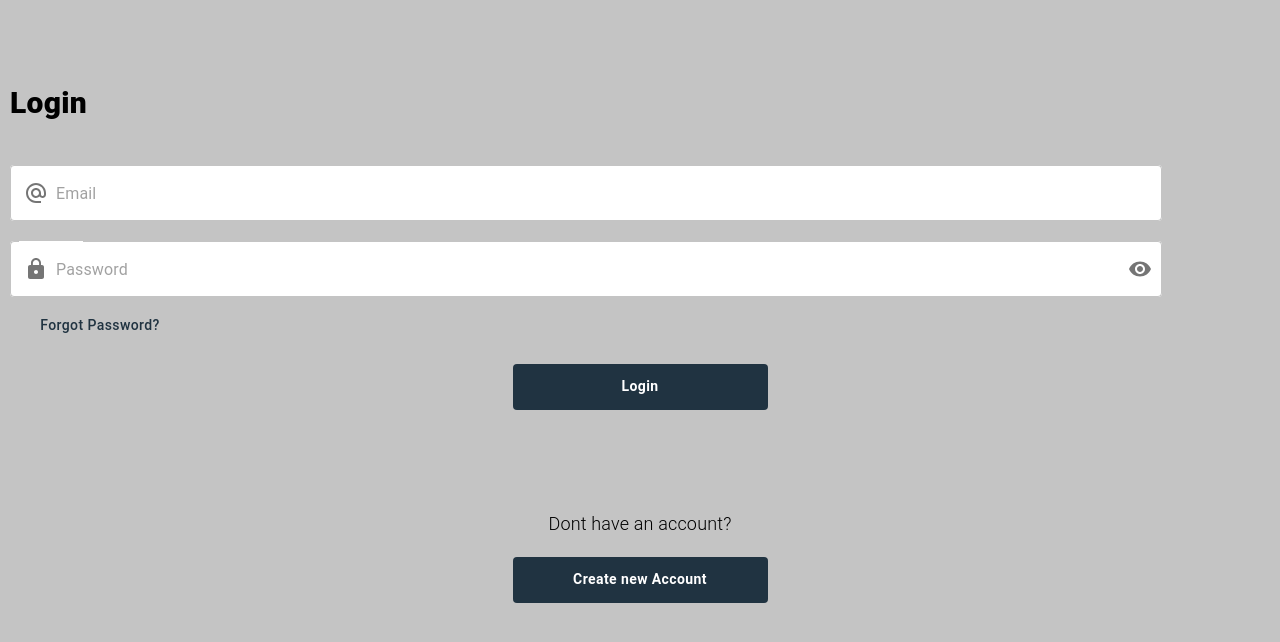
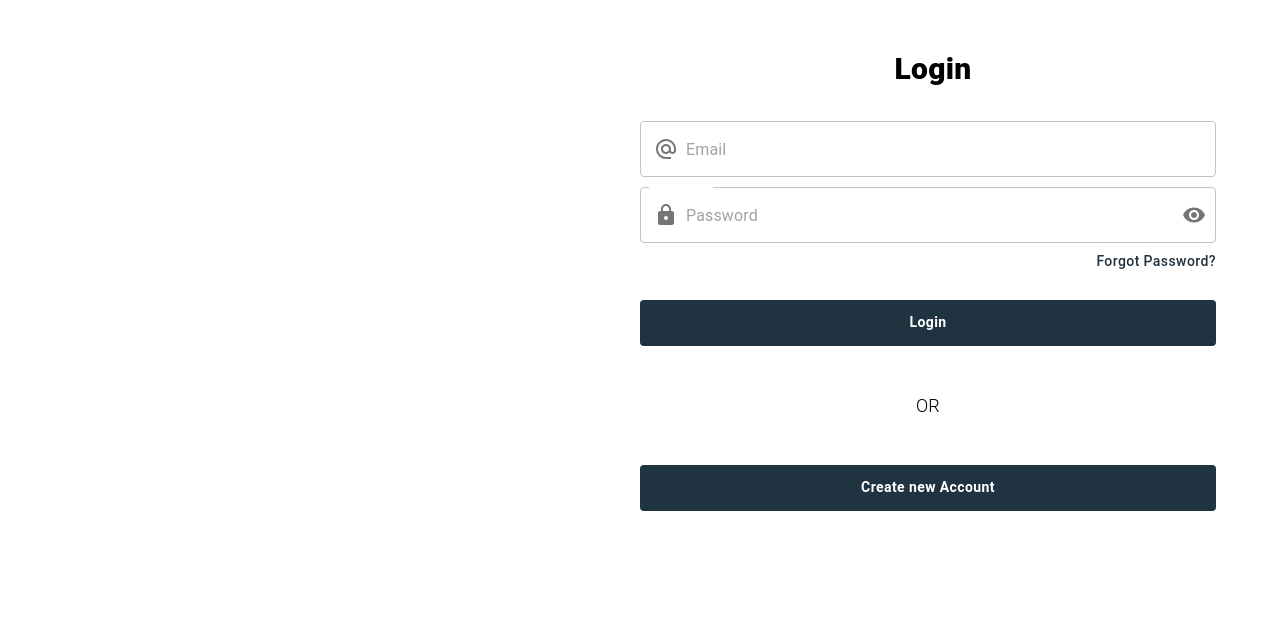
Before and after one commit to VistaarX/VistaarXFrontend, a React (Create React App) app: page /login in a window 1280 px wide. Shown: the top 642 px of the page. Built offline with nearby package versions, Linux system fonts and the light colour scheme.

Commit message:
Restyled Login Page

```diff
--- a/src/components/Login/Login.jsx
+++ b/src/components/Login/Login.jsx
@@ -2,41 +2,28 @@ import { Typography } from '@mui/material'
 import React from 'react'
 import LoginFields from './LoginFields'
 import { Button } from '@mui/material'
+import { Link } from 'react-router-dom'
 
 const Login = () => {
-
+    if (window.innerWidth<=1024)
     return (
-        <div className='loginBox' style={{
-            background:'#C4C4C4',
-            height:'100vh',
-            width:'100%',
-            padding:'80px 0',
-            display:'flex',
-            flexDirection:'column',
-            position:'fixed'
-        }}>
-            <Typography style={{paddingBottom:'30px',paddingLeft:'10px'}} fontSize="30px" fontWeight="800">
+        <div className='loginBox'>
+            <Typography style={{paddingBottom:'30px',paddingLeft:'10px', textAlign:'center', marginTop: '46px'}} fontSize="30px" fontWeight="800">
                 Login
             </Typography>
-            <LoginFields/>
-            {/* <Button style={{
-                textTransform:'none',
-                width:'10%',
-                alignSelf:'flex-end',
-                color:'#203341',
-                display:'inline'
-            }}>
-                Forgot Password?
-            </Button>  */}
+
+            <LoginFields marginLeft='5%' width='90%'/>
+
             <Button style={{
                 background:"#203341",
                 color:'white',
                 textTransform:'none',
-                width: '255px',
+                width: '90%',
                 height: '46px',
                 alignSelf:'center',
                 fontWeight:'600',
-                marginBottom:'100px'
+                marginBottom:'46px',
+                marginLeft: '5%'
             }}>
                 Login
             </Button>
@@ -46,24 +33,84 @@ const Login = () => {
                 fontSize: '18px',
                 lineHeight: '27px',
                 alignSelf:'center',
-                paddingBottom:'20px'
+                marginBottom: '46px',
+                textAlign: 'center'
             }}>
-                Dont have an account?
+                OR
             </Typography>
+
             <Button style={{
                 background:"#203341",
                 color:'white',
                 textTransform:'none',
-                width: '255px',
+                width: '90%',
                 height: '46px',
                 alignSelf:'center',
-                fontWeight:'600'
+                fontWeight:'600',
+                marginLeft: '5%'
             }}>
                 Create new Account
             </Button>
+        </div>
+    )
+
+    else return (
+        <div className='loginBox'>
+            <Typography style={{
+                paddingBottom:'30px',
+                paddingLeft: '10px',
+                textAlign:'center',
+                marginTop: '46px',
+                boxSizing: 'border-box',
+                width: '45%',
+                marginLeft: '50%'
+            }} fontSize="30px" fontWeight="800">
+                Login
+            </Typography>
+
+            <LoginFields marginLeft='50%' width='45%'/>
+
+            <Button style={{
+                background:"#203341",
+                color:'white',
+                textTransform:'none',
+                width: '45%',
+                height: '46px',
+                alignSelf:'center',
+                fontWeight:'600',
+                marginBottom:'46px',
+                marginLeft: '50%'
+            }}>
+                Login
+            </Button>
+
+            <Typography style={{
+                fontWeight: '300',
+                fontSize: '18px',
+                lineHeight: '27px',
+                alignSelf:'center',
+                marginBottom: '46px',
+                textAlign: 'center',
+                width: '45%',
+                boxSizing: 'border-box',
+                marginLeft: '50%'
+            }}>
+                OR
+            </Typography>
 
 
-
+            <Button component={Link} to="/signup" style={{
+                background:"#203341",
+                color:'white',
+                textTransform:'none',
+                width: '45%',
+                height: '46px',
+                alignSelf:'center',
+                fontWeight:'600',
+                marginLeft: '50%'
+            }}>
+                Create new Account
+            </Button>
         </div>
     )
 }
--- a/src/components/Login/LoginFields.jsx
+++ b/src/components/Login/LoginFields.jsx
@@ -7,7 +7,7 @@ import Visibility from '@mui/icons-material/Visibility';
 import VisibilityOff from '@mui/icons-material/VisibilityOff';
 import { Lock } from '@material-ui/icons';
 import { Button } from '@mui/material';
-const LoginFields = () => {
+const LoginFields = ({ marginLeft, width }) => {
     const [values, setValues] = React.useState({
         password: '',
         showPassword: false,
@@ -27,13 +27,15 @@ const LoginFields = () => {
       const handleMouseDownPassword = (event) => {
         event.preventDefault();
       };
+
     return (
         <div>
             <OutlinedInput
             style={{
-                width:"90%",
-                background:'white',
-                margin:'10px'
+                width: width,
+                background: 'white',
+                marginLeft: marginLeft,
+                boxSizing:'border-box'
             }}
             placeholder="Email"
             startAdornment={
@@ -41,13 +43,14 @@ const LoginFields = () => {
                     <AlternateEmailIcon/>
                 </InputAdornment>
             }>
+            </OutlinedInput>
 
-            </OutlinedInput>
           <OutlinedInput
             style={{
-                    width:"90%",
+                    width: width,
                     background:'white',
-                    margin:'10px'
+                    marginTop: '10px',
+                    marginLeft: marginLeft
                 }}
             variant="filled"
             type={values.showPassword ? 'text' : 'password'}
@@ -73,16 +76,18 @@ const LoginFields = () => {
             }
             label="Password"
           />
+
           <Button style={{
                 textTransform:'none',
-                width:'200px',
-                alignSelf:'flex-end',
+                paddingRight: '5%',
                 color:'#203341',
-                marginBottom:'20px'
-            }}>
+                marginBottom:'20px',
+                float: 'right',
+                display: 'block',
+                textAlign: 'right'
+            }} className='forgotPassword'>
                 Forgot Password?
             </Button>
-
         </div>
     )
 }
--- a/src/stylesheets/Login.css
+++ b/src/stylesheets/Login.css
@@ -0,0 +1,24 @@
+.loginBox {
+    background: #C4C4C4;
+    height: 100vh;
+    width: 90%;
+    padding: 80px 0;
+    display: flex;
+    position: fixed;
+    flex-direction: column;
+    margin-left: 10%;
+}
+
+.loginBox .forgotPassword:hover {
+    background-color: none;
+}
+
+@media only screen and (min-width: 1024px) {
+    .loginBox {
+        width: 40%;
+    }
+
+    .loginBox input {
+        width: 40%;
+    }
+}
```
Also changed, not shown: src/components/LandingPage/LandingPage.jsx (+6 -3 lines), 2 other files (tests, documents, lock files or other folders).
